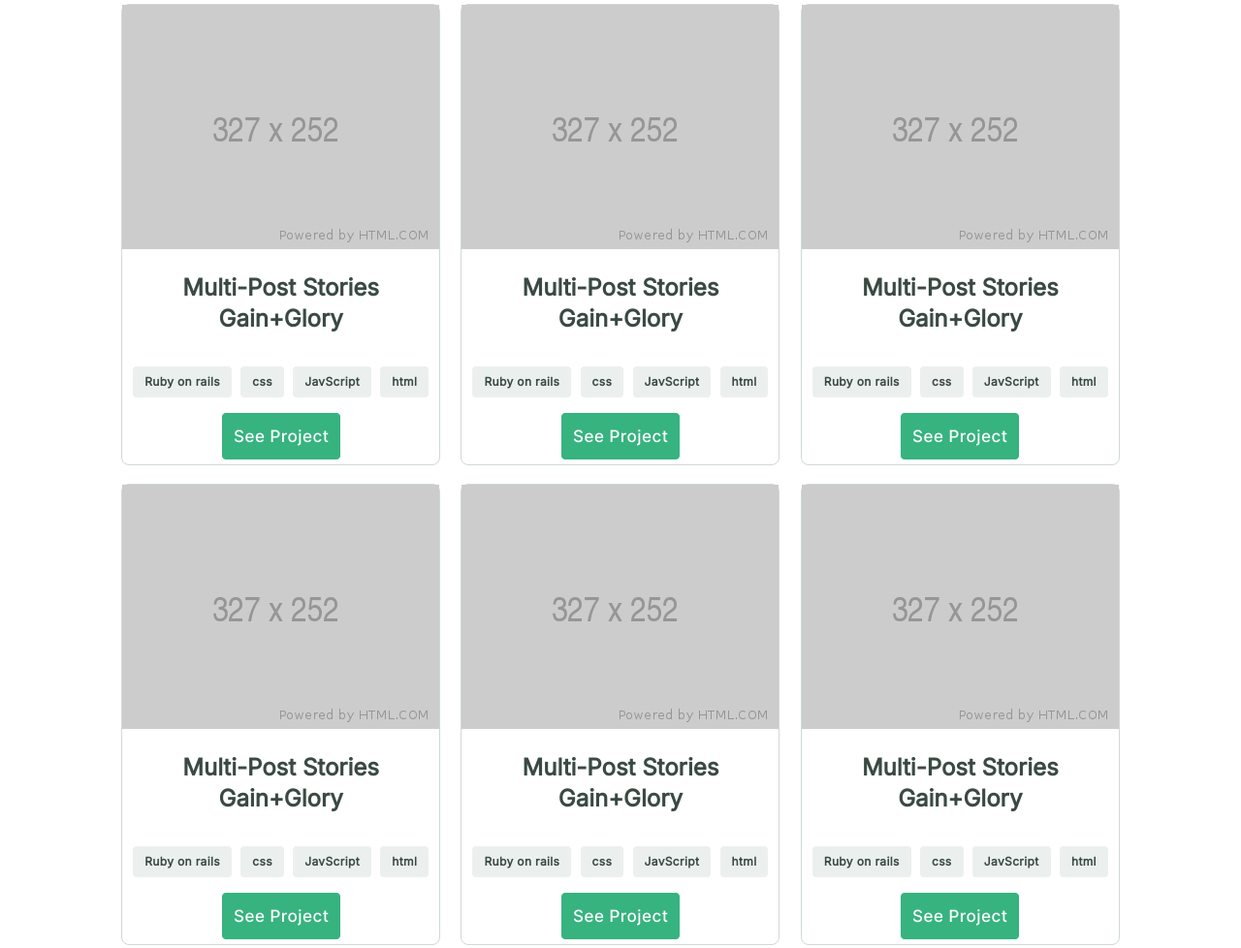
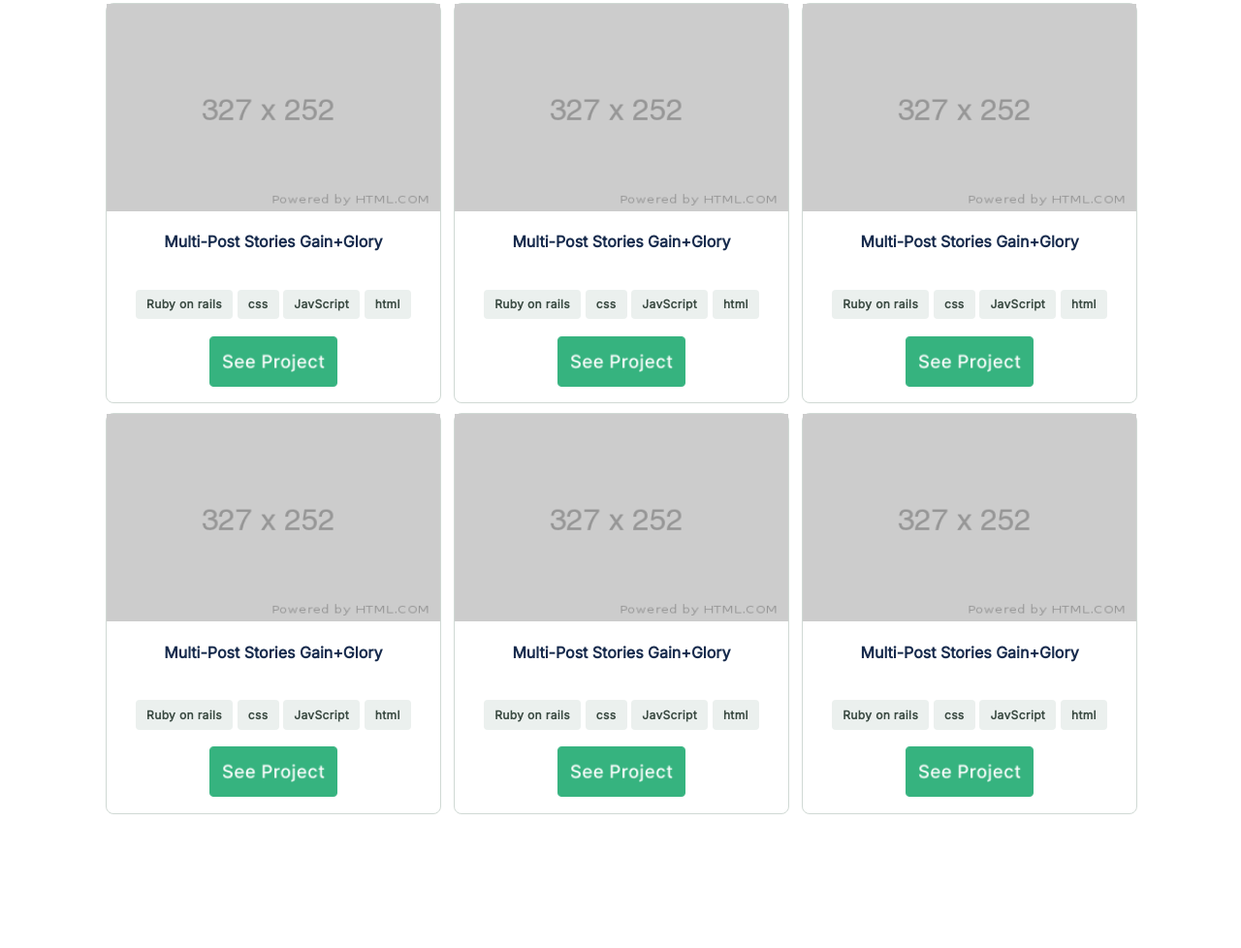
Before and after one commit to Nkaleth/My-portfolio, a website: page index.html in a window 1280 px wide. Shown: the part 1054-2032 px from the top of the page at 97% size. Drawn offline with Linux system fonts and the light colour scheme.

Commit message:
add index.html and style.css projects section corrections for desktop

```diff
--- a/index.html
+++ b/index.html
@@ -14,6 +14,7 @@
         <a href="#"><img class="Menu" src="img/Icon - Menu.png"></a>
       </nav>
       <nav class="nav_748px ">
+
       </nav>
     </header>
     <div class="first-part">
@@ -36,8 +37,8 @@
     <img class="indicator" src="img/Indicator.png" alt="Litte divisor">
     <section class="Works">
       <article class="project">
-        <img src="img/Snapshoot Portfolio.png" alt="ProjectImage">
-        <h3>Multi-Post Stories Gain+Glory</h3>
+        <img class="proj-image" src="img/Snapshoot Portfolio.png" alt="ProjectImage">
+        <h3 class="Proj-Text">Multi-Post Stories Gain+Glory</h3>
         <ul>
           <li class="tag">Ruby on rails</li>
           <li class="tag">css</li>
@@ -47,8 +48,8 @@
         <a href="#project"><img class="ButtonProj" src="img/ButtonEnable.png" alt="ButtonEnable"></a>
       </article>
       <article class="project">
-        <img src="img/Snapshoot Portfolio.png" alt="ProjectImage">
-        <h3>Multi-Post Stories Gain+Glory</h3>
+        <img class="proj-image" src="img/Snapshoot Portfolio.png" alt="ProjectImage">
+        <h3 class="Proj-Text">Multi-Post Stories Gain+Glory</h3>
         <ul>
           <li class="tag">Ruby on rails</li>
           <li class="tag">css</li>
@@ -58,8 +59,8 @@
         <a href="#project"><img class="ButtonProj" src="img/ButtonEnable.png" alt="ButtonEnable"></a>
       </article>
       <article class="project">
-        <img src="img/Snapshoot Portfolio.png" alt="ProjectImage">
-        <h3>Multi-Post Stories Gain+Glory</h3>
+        <img class="proj-image" src="img/Snapshoot Portfolio.png" alt="ProjectImage">
+        <h3 class="Proj-Text">Multi-Post Stories Gain+Glory</h3>
         <ul>
           <li class="tag">Ruby on rails</li>
           <li class="tag">css</li>
@@ -69,8 +70,8 @@
         <a href="#project"><img class="ButtonProj" src="img/ButtonEnable.png" alt="ButtonEnable"></a>
       </article>
       <article class="project">
-        <img src="img/Snapshoot Portfolio.png" alt="ProjectImage">
-        <h3>Multi-Post Stories Gain+Glory</h3>
+        <img class="proj-image" src="img/Snapshoot Portfolio.png" alt="ProjectImage">
+        <h3 class="Proj-Text">Multi-Post Stories Gain+Glory</h3>
         <ul>
           <li class="tag">Ruby on rails</li>
           <li class="tag">css</li>
@@ -80,8 +81,8 @@
         <a href="#project"><img class="ButtonProj" src="img/ButtonEnable.png" alt="ButtonEnable"></a>
       </article>
       <article class="project">
-        <img src="img/Snapshoot Portfolio.png" alt="ProjectImage">
-        <h3>Multi-Post Stories Gain+Glory</h3>
+        <img class="proj-image" src="img/Snapshoot Portfolio.png" alt="ProjectImage">
+        <h3 class="Proj-Text">Multi-Post Stories Gain+Glory</h3>
         <ul>
           <li class="tag">Ruby on rails</li>
           <li class="tag">css</li>
@@ -91,8 +92,8 @@
         <a href="#project"><img class="ButtonProj" src="img/ButtonEnable.png" alt="ButtonEnable"></a>
       </article>
       <article class="project">
-        <img src="img/Snapshoot Portfolio.png" alt="ProjectImage">
-        <h3>Multi-Post Stories Gain+Glory</h3>
+        <img class="proj-image" src="img/Snapshoot Portfolio.png" alt="ProjectImage">
+        <h3 class="Proj-Text">Multi-Post Stories Gain+Glory</h3>
         <ul>
           <li class="tag">Ruby on rails</li>
           <li class="tag">css</li>
--- a/style.css
+++ b/style.css
@@ -200,15 +200,16 @@ h3 {
   list-style: none;
 }
 
-@media only screen and (min-width: 768px){
+@media only screen and (min-width: 768px) {
+
   .Works {
     width: 81.32%;
     display: grid;
-    row-gap: 2.05%;
-    column-gap: 2.05%;
+    row-gap: 1.5%;
+    column-gap: 1.50%;
     margin-top: 4.44%;
-    grid-template-columns: auto auto auto;
-    grid-template-rows: auto auto;
+    grid-template-columns: 33% 33% 33%;
+    grid-template-rows: 50% 50%;
   }
 
   .myRecentWorks {
@@ -222,10 +223,53 @@ h3 {
   .indicator {
     display: none;
   }
+
   .project {
+    width: 100%;
+    height: 100%;
+  }
+
+  .proj-image {
+    width: 100%;
+    height: 52%;
+  }
+
+  .Proj-Text {
+    display: flex;
+    flex-direction: column;
+    justify-content: center;
+    font-size: 100%;
+    color: #172b4d;
+    width: 91.33%;
+    height: 15.45%;
+    margin: 0;
+    padding: 0;
 
   }
+
+  .project ul {
+    width: 82.66%;
+    height: 8.67%;
+    margin: 4.33% 8.67%;
+  }
+
+  .tag {
+    padding: 2.62% 3.93%;
+  }
+
+  project a {
+    width: 122%;
+    height: 13%;
+    margin-bottom: 6.50%;
 }
+
+.ButtonProj {
+  width: 100%;
+  height: 100%;
+}
+
+}
+
 
 /*About me part*/
 
```
